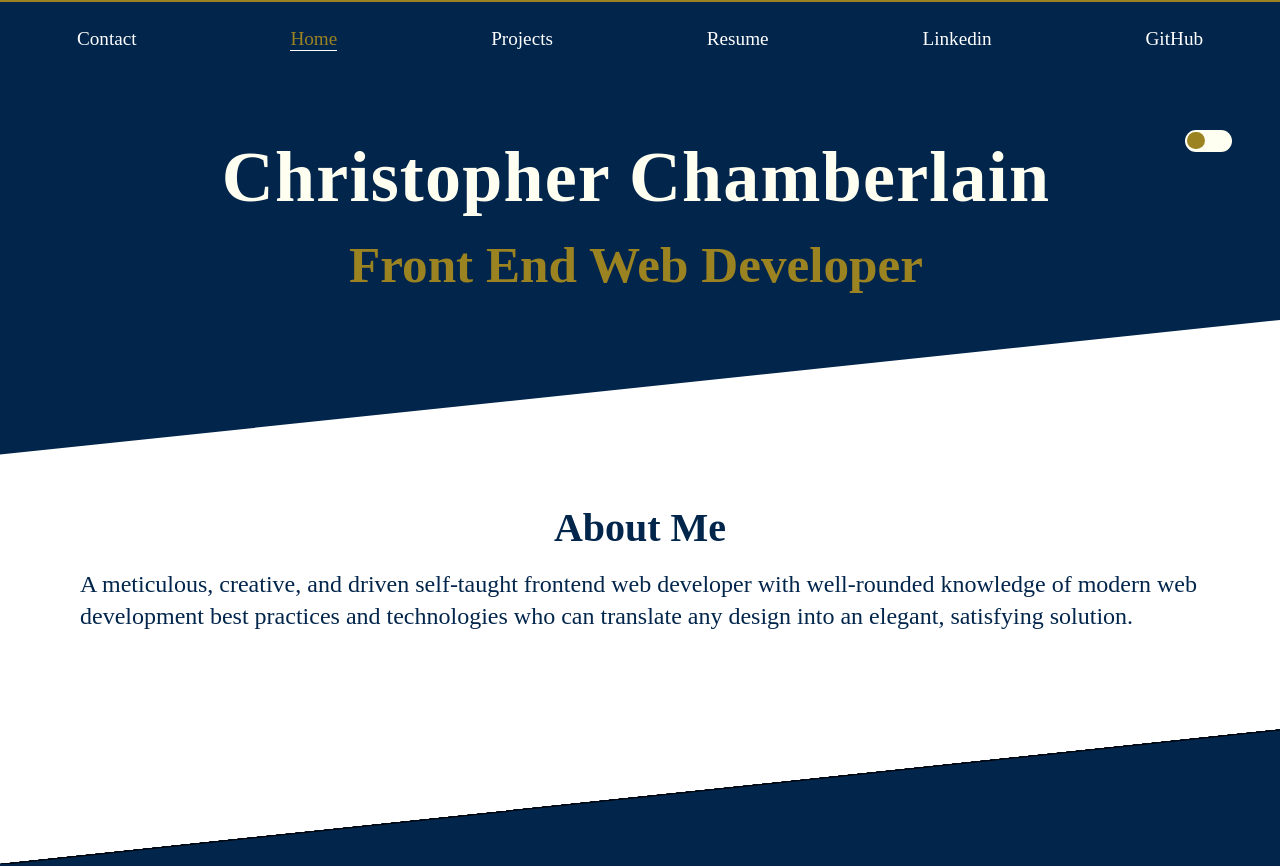
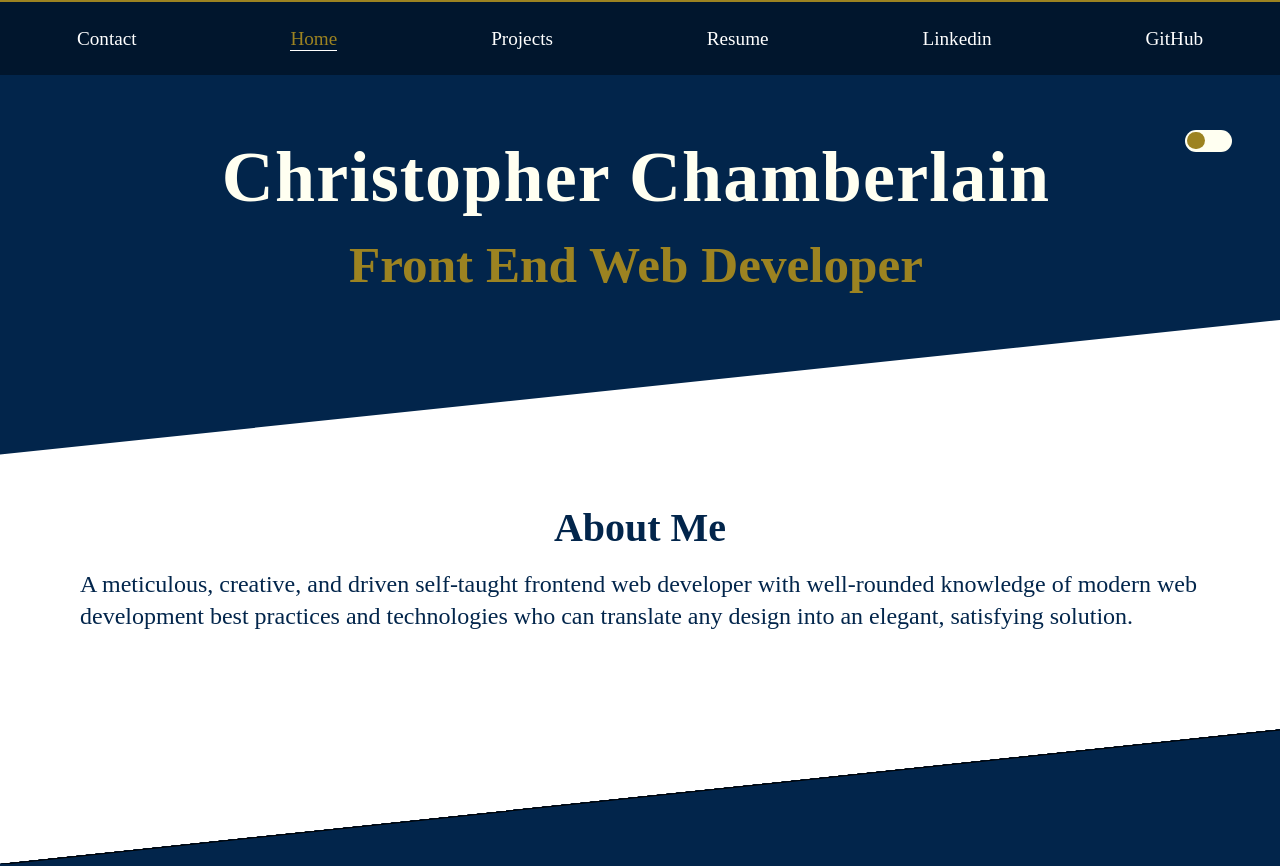
Before and after one commit to AkaraTawng/portfolio-mf-v2, a React (Create React App) app: page / in a window 1280 px wide. Shown: the top 866 px of the page. Built offline with nearby package versions, Linux system fonts and the light colour scheme.

Commit message:
set #nav-links-container bg color

```diff
--- a/src/main.css
+++ b/src/main.css
@@ -395,6 +395,7 @@
     display: block;
   }
   .navigation #nav-links-container {
+    background-color: rgba(0, 0, 0, 0.4);
     height: 0.3%;
     display: flex;
     flex-direction: row;
--- a/src/scss/layout/Nav/_navigation.scss
+++ b/src/scss/layout/Nav/_navigation.scss
@@ -5,7 +5,7 @@
        display: block;
 
        #nav-links-container {
-        // background-color: rgba($color: #000000, $alpha: 0.4);
+        background-color: rgba($color: #000000, $alpha: 0.4);
         height: 0.3%;
         display: flex;
         flex-direction: row;
```
Also changed, not shown: 1 other file (tests, documents, lock files or other folders).
